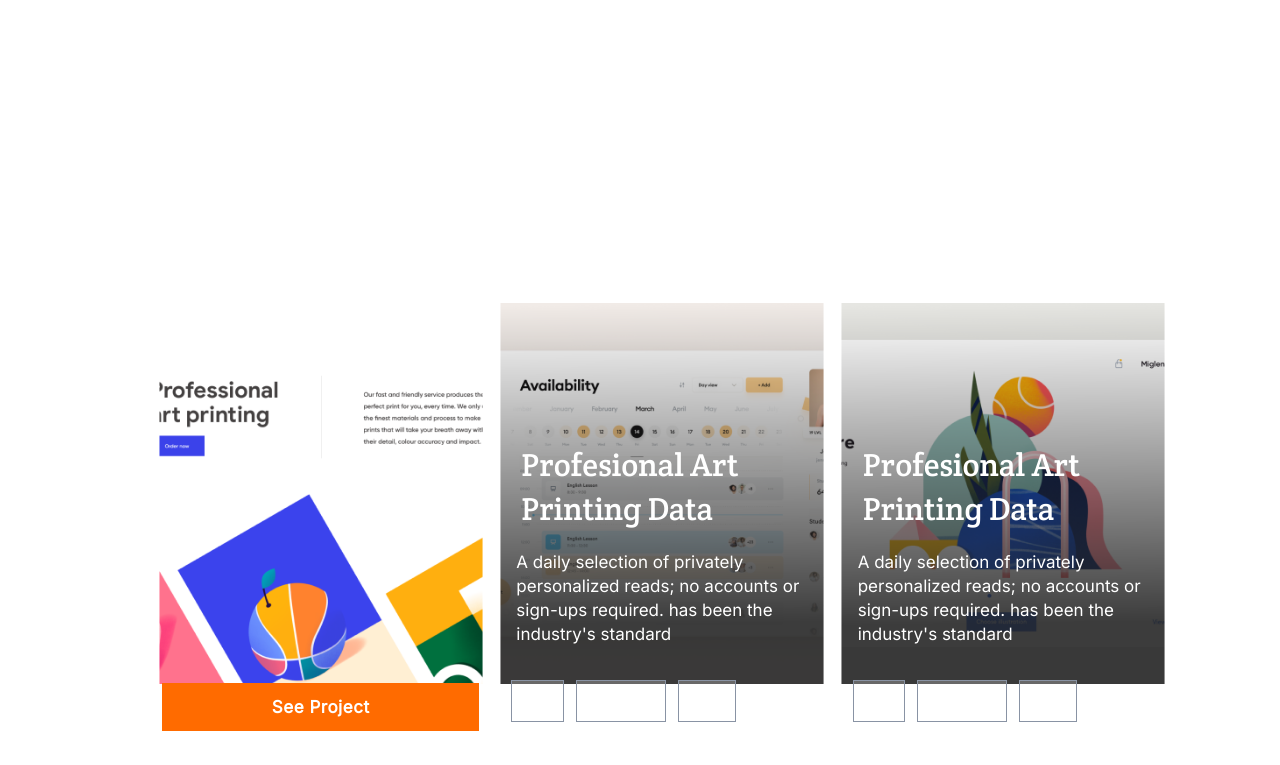
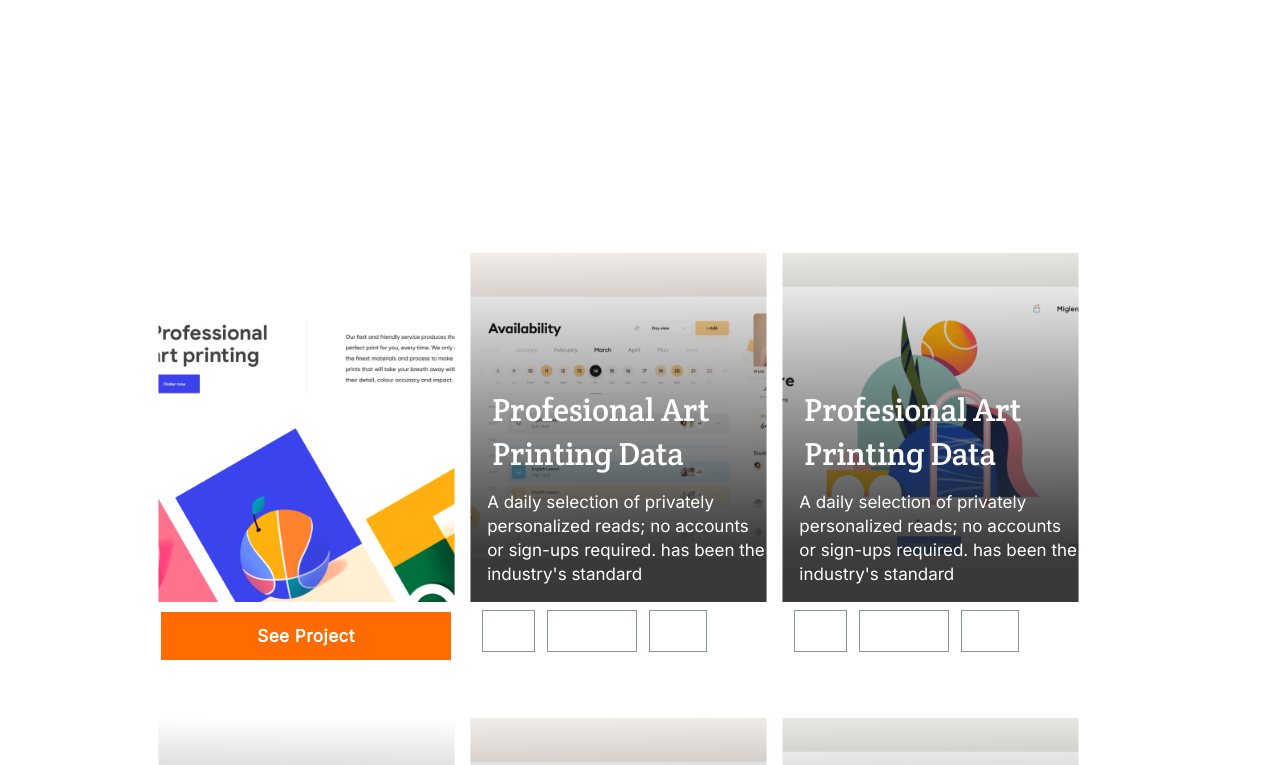
Before and after one commit to abreham1222/My-portfolio, a website: page index.html in a window 1280 px wide. Shown: the part 1367-2132 px from the top of the page. Drawn offline with Linux system fonts and the light colour scheme.

Commit message:
added padding change

```diff
--- a/style.css
+++ b/style.css
@@ -534,8 +534,8 @@ textarea {
     grid-template-columns: 1fr 1fr 1fr;
     margin-left: 100px;
     margin-right: 143.5px;
-    padding: 200px 50px;
-    width: 80%;
+    padding: 150px 50px;
+
     row-gap: 15px;
   }
 
@@ -567,7 +567,7 @@ textarea {
     display: block;
     margin-left: auto;
     margin-right: auto;
-    margin-top: 330px;
+    margin-top: 309px;
     width: 93%;
     height: 48px;
     background: #ff6b00;
@@ -590,7 +590,7 @@ textarea {
     font-weight: 400;
     font-size: 32px;
     line-height: 44px;
-    padding: 40px 10px;
+    padding: 35px 10px;
   }
 
   .daily-selection {
@@ -607,7 +607,7 @@ textarea {
     flex-wrap: wrap;
     margin-right: auto;
     gap: 12px;
-    padding: 20px 40px;
+    padding: 10px 40px;
   }
 
   /* ----------------------------------------------------------- */
```
